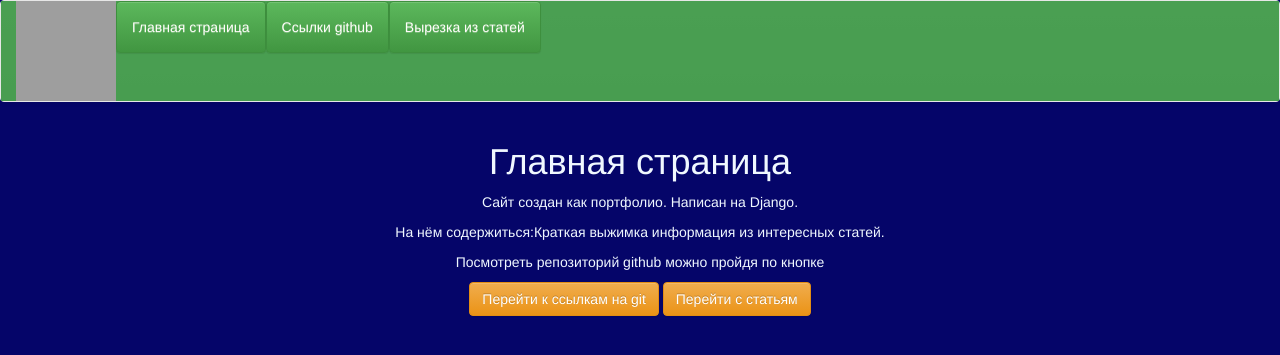
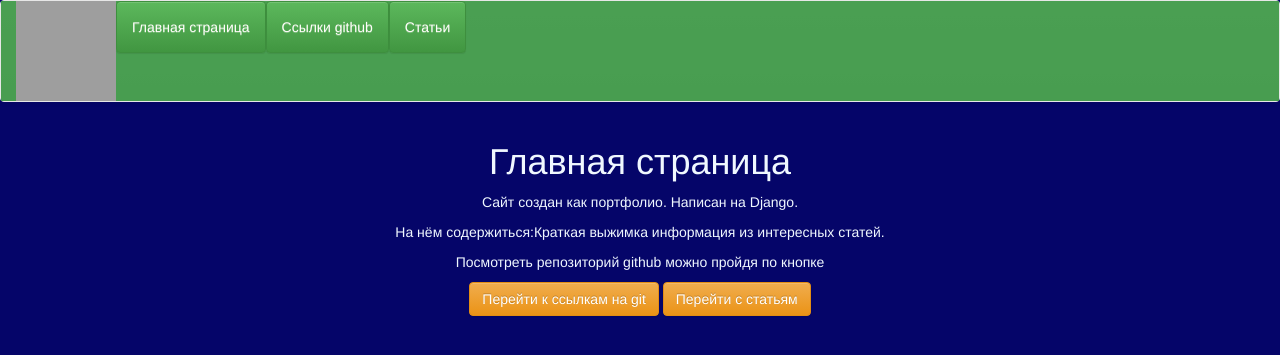
Before and after one commit to richard-tanakov/MySite, a Django app: page / in a window 1280 px wide. Shown: the top 355 px of the page. Run offline with Django 5.2, Linux system fonts and the light colour scheme; some libraries are stand-ins or nearby versions; grey boxes are pictures that could not be loaded.

Commit message:
Исправление функции удаления записи

```diff
--- a/MySiteD/main/templates/main/base.html
+++ b/MySiteD/main/templates/main/base.html
@@ -31,7 +31,7 @@
                 <ul class="nav navbar-nav" >
                     <li><a href="{%url 'home' %}" type='button' class="btn btn-success">Главная страница</a></li>
                     <li><a href="{% url 'git'%}" type='button' class="btn btn-success">Ссылки github</a></li>
-                    <li><a href="{% url 'new_home'%}" type='button' class="btn btn-success">Вырезка из статей</a></li>
+                    <li><a href="{% url 'new_home'%}" type='button' class="btn btn-success">Статьи</a></li>
 
 
                 </ul>
@@ -59,14 +59,3 @@
 
 
 </html>
-
-<!-- <ul class="navbar-nav" style="background-color: rgb(46, 198, 148);">
-
-
-
-                <a href="{% url 'create'%}">
-                    <li class="active"><button class="button" class="btn btn-default btn-xs"><i
-                                class="fa-solid fa-plus"></i>Добавить запись</button></li> <br>
-                </a>
-            </ul>
--->
--- a/MySiteD/news/views.py
+++ b/MySiteD/news/views.py
@@ -23,6 +23,7 @@ class NewsUpdate(UpdateView):
 
 class NewsDelete(DeleteView):
     model = Articles
+    success_url='/news/'
     template_name = 'news/news_delete.html'
 
 
```
